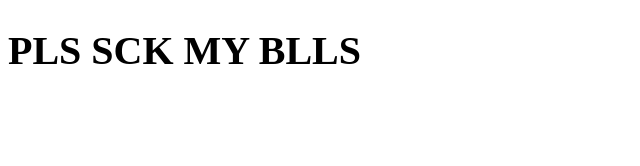
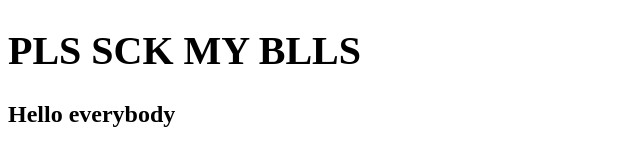
Before and after one commit to PiperMaru13/first-project, a plain HTML site: page index.html in a window 1280 px wide. Shown: the whole page, without its empty margins (0-640 px from the left). Drawn offline with Linux system fonts and the light colour scheme.

Commit message:
new header

```diff
--- a/index.html
+++ b/index.html
@@ -9,6 +9,6 @@
 </head>
 <body>
     <h1>Pls sck my blls</h1>
-
+    <h2>Hello everybody</h2>
 </body>
 </html>
```
